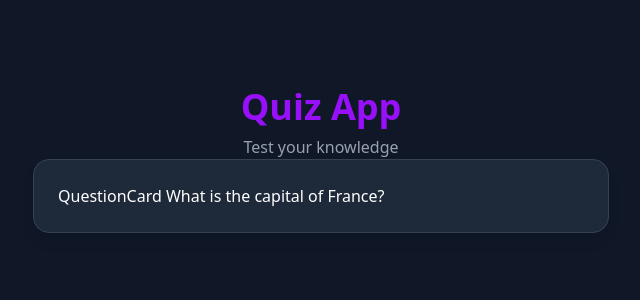
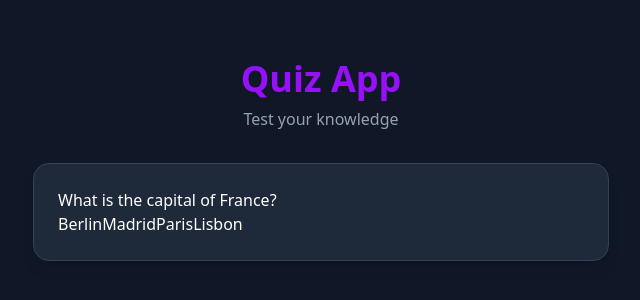
Before and after one commit to QaisarIqbal962/Quiz-app, a React (Vite) app: page / in a window 1280 px wide. Shown: the part 240-540 px from the top of the page, without its empty margins (319-959 px from the left). Built offline with nearby package versions, Linux system fonts and the light colour scheme.

Commit message:
added Questionoptions

```diff
--- a/src/App.jsx
+++ b/src/App.jsx
@@ -6,7 +6,7 @@ function App() {
   const [currentQuestion, setCurrentQuestion] = useState(0);
   return (
     <div className="min-h-screen bg-gray-900 text-white flex flex-col  items-center justify-center " >
-    <div className="text-center">
+    <div className="text-center mb-8">
         <h1 className="text-4xl font-bold text-purple-600 mb-2">Quiz App</h1>
       <p className="text-gray-400">Test your knowledge</p>
     </div>
--- a/src/components/QuestionsCard.jsx
+++ b/src/components/QuestionsCard.jsx
@@ -1,12 +1,17 @@
-import React from 'react'
+import React from "react";
 
-const QuestionsCard = ({data}) => {
-    const {question,options,answer} = data;
+const QuestionsCard = ({ data }) => {
+  const { question, options, answer } = data;
   return (
-    <div className='bg-gray-800 p-6 rounded-2xl shadow-lg w-full max-w-xl border border-gray-700'>
-    QuestionCard {question}
+    <div className="bg-gray-800 p-6 rounded-2xl shadow-lg w-full max-w-xl border border-gray-700">
+      <p>{question}</p>
+      <div>
+        {options.map((option, index) => (
+          <button key={index}>{option}</button>
+        ))}
+      </div>
     </div>
-  )
-}
+  );
+};
 
-export default QuestionsCard
+export default QuestionsCard;
```
